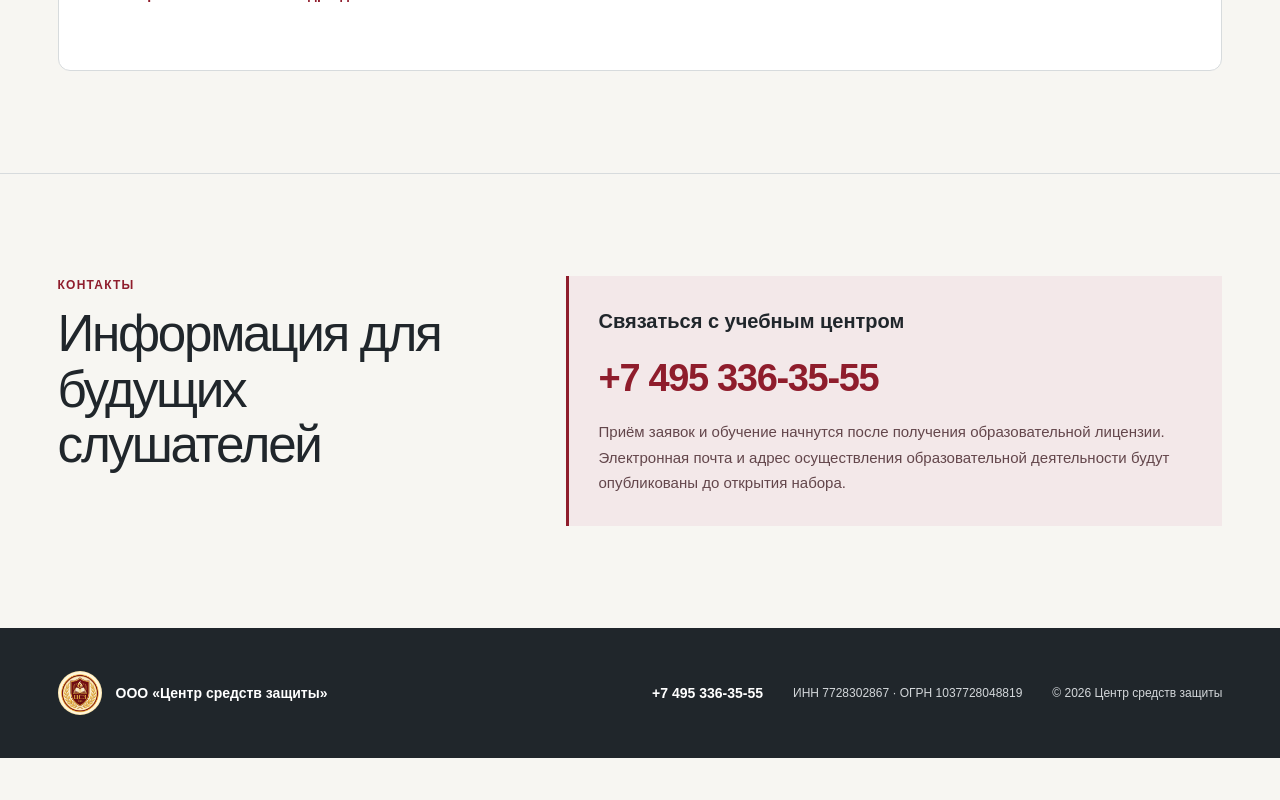
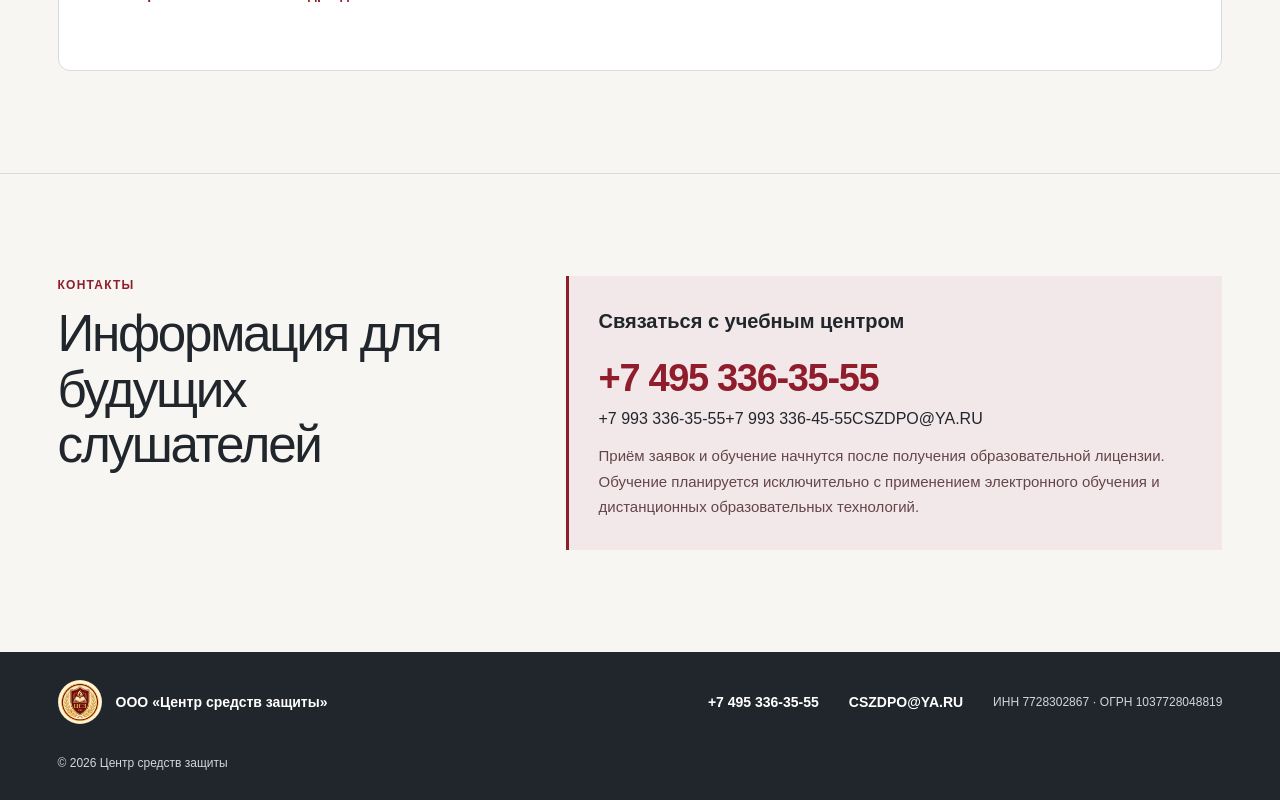
Before and after one commit to shafranovskijm-pixel/centr-sredstv-zashchity, a Next.js app: page / in a window 1280 px wide. Shown: the part 3447-4247 px from the top of the page. Before the commit the page ends 4205 px from the top, so only its background shows below. Built offline with nearby package versions, Linux system fonts and the light colour scheme.

Commit message:
Добавить контакты учебного центра

```diff
--- a/app/page.tsx
+++ b/app/page.tsx
@@ -101,6 +101,7 @@ export default function Home() {
             <a href="/sveden">Сведения об организации</a>
             <a href="#contacts">Контакты</a>
             <a href="tel:+74953363555">+7 495 336-35-55</a>
+            <a href="mailto:CSZDPO@YA.RU">CSZDPO@YA.RU</a>
           </nav>
         </details>
       </header>
@@ -247,10 +248,13 @@ export default function Home() {
         <div className="contact-notice">
           <strong>Связаться с учебным центром</strong>
           <a className="contact-phone" href="tel:+74953363555">+7 495 336-35-55</a>
+          <a href="tel:+79933363555">+7 993 336-35-55</a>
+          <a href="tel:+79933364555">+7 993 336-45-55</a>
+          <a href="mailto:CSZDPO@YA.RU">CSZDPO@YA.RU</a>
           <p>
             Приём заявок и обучение начнутся после получения образовательной лицензии.
-            Электронная почта и адрес осуществления образовательной деятельности будут
-            опубликованы до открытия набора.
+            Обучение планируется исключительно с применением электронного обучения и
+            дистанционных образовательных технологий.
           </p>
         </div>
       </section>
@@ -258,6 +262,7 @@ export default function Home() {
       <footer className="site-footer">
         <div className="footer-brand"><BrandEmblem /><strong>ООО «Центр средств защиты»</strong></div>
         <a href="tel:+74953363555">+7 495 336-35-55</a>
+        <a href="mailto:CSZDPO@YA.RU">CSZDPO@YA.RU</a>
         <p>ИНН 7728302867 · ОГРН 1037728048819</p>
         <p>© 2026 Центр средств защиты</p>
       </footer>
```
